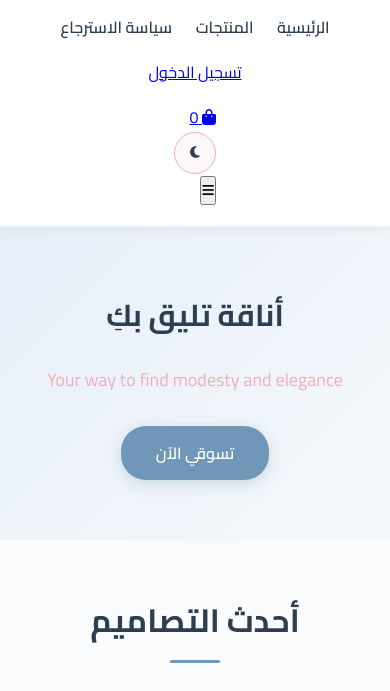
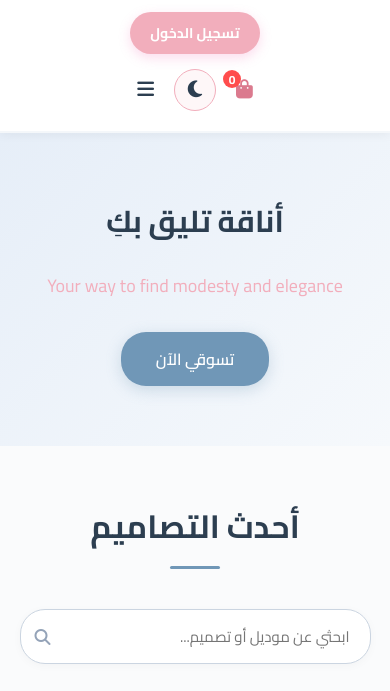
Before and after one commit to jowhaba-commits/kesaa-market, a plain HTML site: page index.html in a window 390 px wide. Shown: the part 129-820 px from the top of the page. Drawn offline with nearby package versions, Linux system fonts and the light colour scheme; no server answers.

Commit message:
Update style.css

```diff
--- a/css/style.css
+++ b/css/style.css
@@ -7,9 +7,11 @@
     box-sizing: border-box;
     font-family: 'Cairo', sans-serif;
     scroll-behavior: smooth;
-   user-select: none;
-   -webkit-tap-highlight-color: transparent;
+    user-select: none;
+    -webkit-tap-highlight-color: transparent;
 }
+
+
 
 :root {
     --main-blue: #4a7c59;
@@ -18,6 +20,11 @@
     --dark-text: #2c3e50;
     --gold-accent: #d4af37;
     --cherry-blossom-pink: #f2aebc;
+}
+
+.Iicon{
+    height: 20px;
+    width: 20px;
 }
 
 body {
@@ -31,6 +38,7 @@
     max-width: 1200px;
     margin: 0 auto;
 }
+
 
 /* ===================================================
    2. الهيدر، اللوجو، والتنقل (Navbar)
@@ -71,6 +79,52 @@
 
 .logo-img:hover {
     transform: scale(1.05);
+}
+
+/* 👤 تنسيق زر تسجيل الدخول الأساسي */
+#auth-login-link.nav-btn {
+    display: inline-flex;
+    align-items: center;
+    justify-content: center;
+    padding: 8px 20px;
+    background-color: var(--cherry-blossom-pink, #f472b6);
+    color: #ffffff !important;
+    font-size: 14px;
+    font-weight: 700;
+    border-radius: 25px;
+    text-decoration: none !important;
+    transition: all 0.25s ease;
+    box-shadow: 0 4px 12px rgba(244, 114, 182, 0.25);
+    border: none;
+}
+
+/* عند مرور الماوس عادي */
+#auth-login-link.nav-btn:hover {
+    background-color: #e85d9e;
+    transform: translateY(-2px);
+    box-shadow: 0 6px 16px rgba(244, 114, 182, 0.35);
+}
+
+/* 🌙 في المود الليلي (Dark Mode) */
+body.dark-mode #auth-login-link.nav-btn {
+    background-color: #FF8FA3;
+    color: #0f172a !important;
+}
+
+/* 🌟 عند مرور الماوس في الدارك مود (بدون تغيير للون أحمر) */
+body.dark-mode #auth-login-link.nav-btn:hover {
+    background-color: #FF8FA3;
+    transform: translateY(-2px);
+    box-shadow: 0 0 15px rgba(244, 114, 182, 0.6);
+}
+
+/* 💡 تأثير النيون المتوهج لحظة الضغط (Active) باللون البينك */
+body.dark-mode #auth-login-link.nav-btn:active {
+    background-color: #f472b6 !important;
+    transform: translateY(0) scale(0.97);
+    box-shadow: 0 0 10px #f472b6,
+                0 0 25px #f472b6,
+                0 1 45px #f472b6 !important; /* وهج نيون قوي بنفس اللون البينك */
 }
 
 nav a {
@@ -586,3 +640,137 @@
     background-color: #0b0f17;
     border-top: 1px solid #1f293d;
 }
+
+/* أدوات الهيدر */
+.header-actions {
+    display: flex;
+    align-items: center;
+    gap: 15px;
+}
+
+.menu-btn {
+    display: none;
+    background: transparent;
+    border: none;
+    font-size: 24px;
+    color: inherit;
+    cursor: pointer;
+    padding: 5px;
+    z-index: 1002;
+}
+
+/* responsive للموبايل */
+@media (max-width: 768px) {
+    .menu-btn {
+        display: block !important;
+    }
+
+    .nav-links {
+        position: fixed;
+        top: 0;
+        right: -100%;
+        width: 70%;
+        height: 100vh;
+        background-color: #ffffff;
+        display: flex;
+        flex-direction: column;
+        align-items: flex-start;
+        padding: 90px 25px 30px;
+        gap: 20px;
+        box-shadow: -5px 0 20px rgba(0, 0, 0, 0.15);
+        transition: right 0.3s cubic-bezier(0.4, 0, 0.2, 1);
+        z-index: 1001;
+    }
+
+    .nav-links.active {
+        right: 0 !important;
+    }
+
+    .nav-links a {
+        font-size: 16px;
+        width: 100%;
+        padding: 10px 0;
+        border-bottom: 1px solid #f1f5f9;
+        color: #1e293b;
+        text-decoration: none;
+    }
+
+    body.dark-mode .nav-links {
+        background-color: #0f172a;
+    }
+    body.dark-mode .nav-links a {
+        border-bottom-color: #1e293b;
+        color: #f8fafc;
+    }
+}
+
+/* ===================================================
+   تنسيق أيقونات Font Awesome والعدّاد
+   =================================================== */
+
+/* محاذاة الأيقونات داخل الأزرار والروابط */
+.header-actions button,
+.header-actions a,
+.login-link {
+    display: inline-flex;
+    align-items: center;
+    justify-content: center;
+    gap: 8px;
+    text-decoration: none;
+}
+
+/* حجم ولون الأيقونات */
+.header-actions i,
+.nav-links i {
+    font-size: 1.2rem;
+    vertical-align: middle;
+    transition: transform 0.2s ease, color 0.3s ease;
+}
+
+/* تأثير اللمسة (Hover) على الأيقونات */
+.header-actions button:hover i,
+.cart-icon-btn:hover i {
+    transform: scale(1.1);
+}
+
+/* تنسيق شارة عداد السلة على الأيقونة */
+.cart-icon-btn {
+    position: relative;
+    padding: 5px;
+    color: #db7a8e;
+}
+
+.cart-badge {
+    position: absolute;
+    top: -5px;
+    left: -8px;
+    background-color: #ff4d4d;
+    color: #ffffff;
+    font-size: 0.75rem;
+    font-weight: 700;
+    width: 18px;
+    height: 18px;
+    border-radius: 50%;
+    display: flex;
+    align-items: center;
+    justify-content: center;
+}
+
+/* أيقونة الحذف داخل السلة */
+.delete-item-btn i {
+    pointer-events: none;
+}
+
+/* 1️⃣ إخفاء زرار المنيو كوضع افتراضي للشاشات الكبيرة */
+#menu-toggle,
+.menu-btn {
+    display: none !important;
+}
+
+/* 2️⃣ إظهار زرار المنيو للشاشات الصغيرة فقط (الموبايل والتابلت) */
+@media (max-width: 768px) {
+    #menu-toggle,
+    .menu-btn {
+        display: flex !important;
+    }
+}
```
